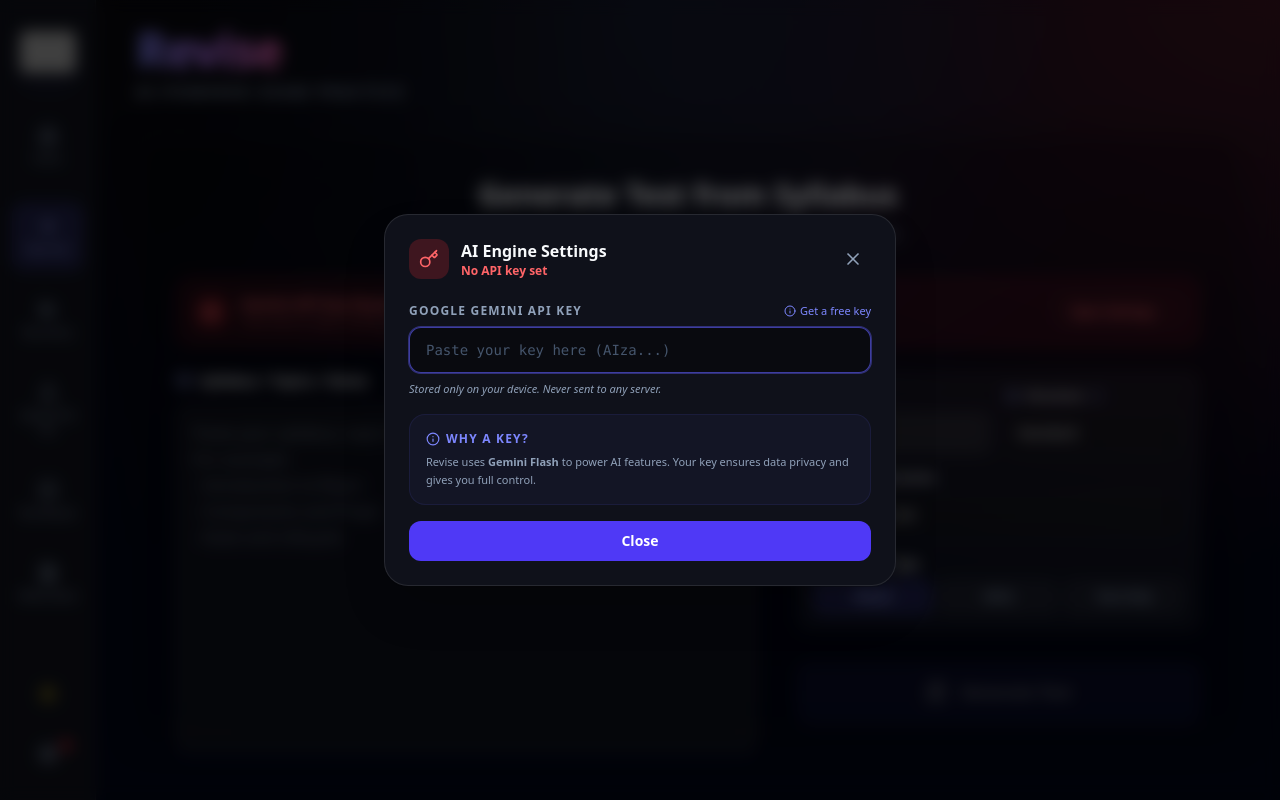
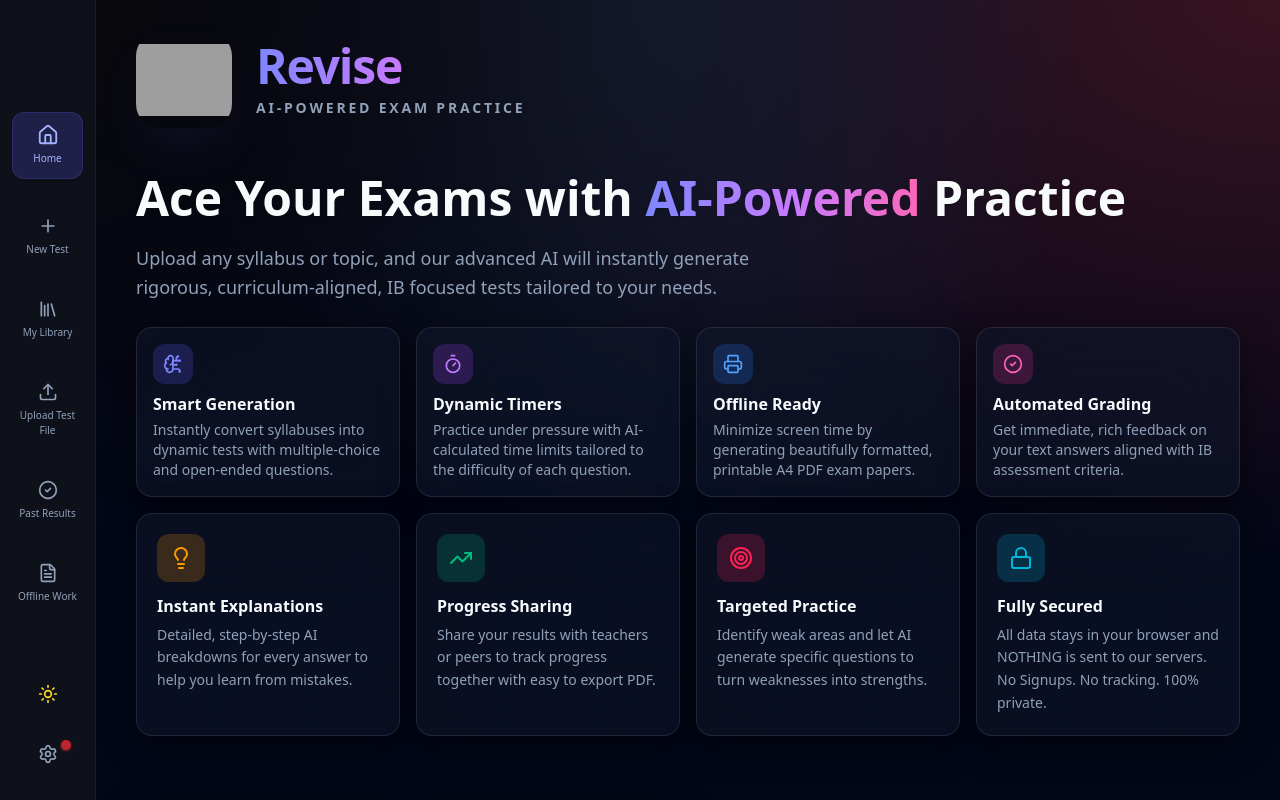
Before and after one commit to prasad-edlabadka/quiz-platform, a React (Vite) app: page / in a window 1280 px wide. Built offline with nearby package versions, Linux system fonts and the light colour scheme; grey boxes are pictures that could not be loaded.

Commit message:
fixed homepage

```diff
--- a/src/App.tsx
+++ b/src/App.tsx
@@ -17,7 +17,7 @@
   const isDark = themeMode === 'dark';
   const [jsonInput, setJsonInput] = useState('');
   const [error, setError] = useState<string | null>(null);
-  const [activeTab, setActiveTab] = useState<'ai' | 'upload' | 'library' | 'offline' | 'history' | null>('ai');
+  const [activeTab, setActiveTab] = useState<'ai' | 'upload' | 'library' | 'offline' | 'history' | null>(null);
   const [isSettingsOpen, setIsSettingsOpen] = useState(false);
   const [keyStatus, setKeyStatus] = useState<ApiKeyStatus>('unknown');
 
```
